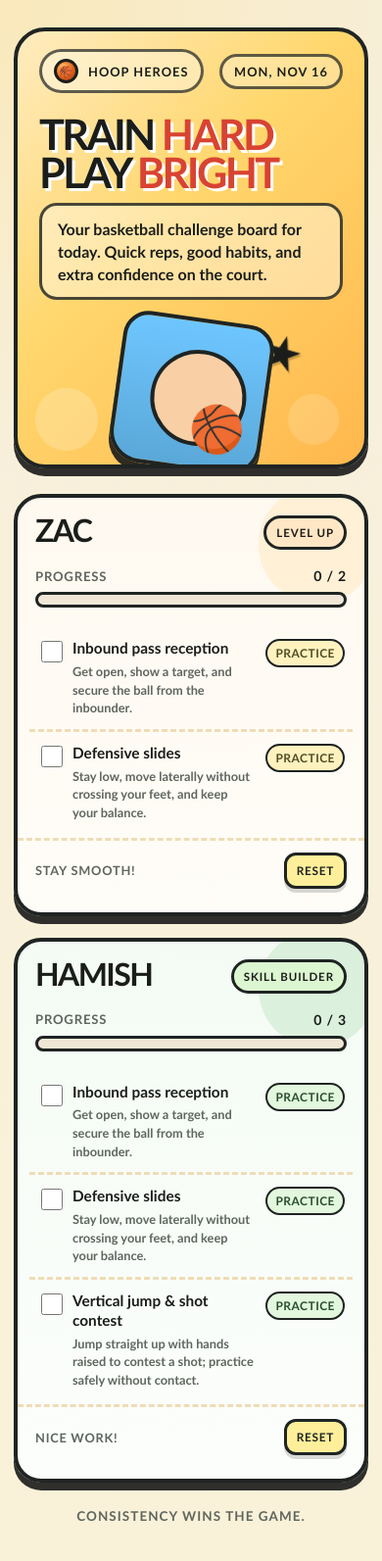
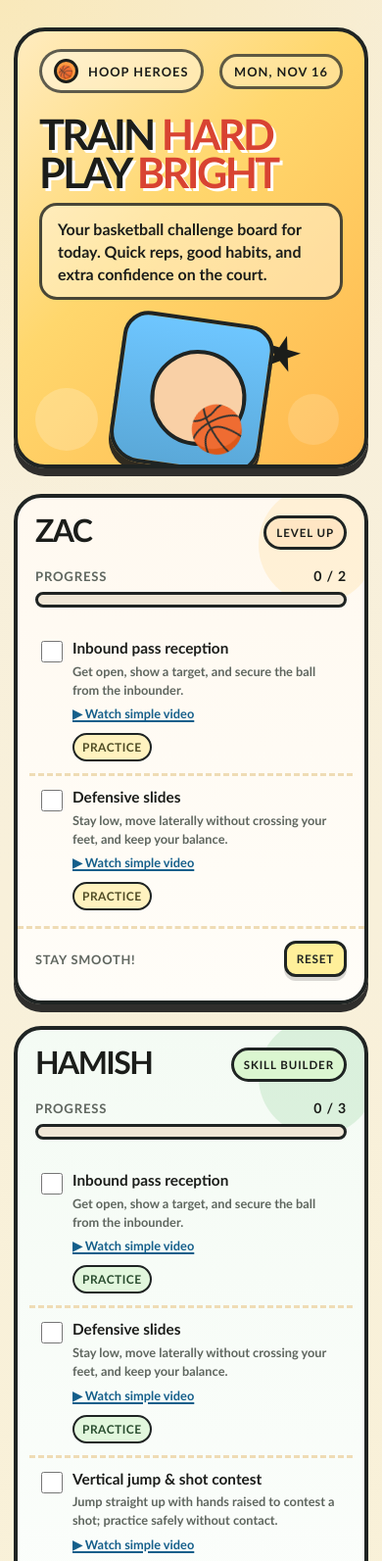
Before and after one commit to garyxuehong/bb-training, a plain HTML site: page index.html in a window 390 px wide. Shown: the top 1593 px of the page at 98% size. Drawn offline with Linux system fonts and the light colour scheme.

Commit message:
Add simple basketball training video links to each checklist item

```diff
--- a/index.html
+++ b/index.html
@@ -6,235 +6,52 @@
   <meta name="theme-color" content="#f5f0dd">
   <title>Hoop Heroes Training Plan</title>
   <style>
-    :root {
-      --bg: #f9f1d8;
-      --paper: #fffaf0;
-      --ink: #1b1d1a;
-      --muted: #5f665f;
-      --red: #ff5d5d;
-      --orange: #ff9b42;
-      --yellow: #ffd85a;
-      --blue: #54b7d6;
-      --green: #67be72;
-      --purple: #8b74ff;
-      --ink-dark: #1f2423;
-      --panel: #fffaf6;
-      --line: #f0d8b0;
-      --shadow: 0 8px 0 rgba(26, 26, 26, 0.9);
-    }
-
-    * { box-sizing: border-box; }
-
-    body {
-      margin: 0;
-      background:
-        radial-gradient(circle at top left, rgba(255, 214, 90, 0.26), transparent 28%),
-        linear-gradient(180deg, #f7efdc 0%, var(--bg) 100%);
-      color: var(--ink);
-      font-family: "Trebuchet MS", "Segoe UI", sans-serif;
-    }
-
-    .page { width: min(1120px, calc(100% - 28px)); margin: 0 auto; padding: 28px 0 50px; }
-    .banner {
-      position: relative; overflow: hidden;
-      background: linear-gradient(135deg, #ffecc0 0%, #ffd76d 42%, #ffb74c 100%);
-      border: 4px solid var(--ink-dark); border-radius: 32px;
-      box-shadow: var(--shadow); padding: 18px 22px 20px;
-    }
-    .banner::before, .banner::after {
-      content: ""; position: absolute; inset: auto auto 14px 18px;
-      width: 64px; height: 64px; border-radius: 50%; background: rgba(255,255,255,0.2);
-    }
-    .banner::after { left: auto; right: 26px; bottom: 20px; width: 52px; height: 52px; background: rgba(255,255,255,0.15); }
-    .topbar {
-      display: flex; justify-content: space-between; align-items: center; gap: 12px;
-      position: relative; z-index: 1; font-weight: 900; letter-spacing: 0.08em;
-      text-transform: uppercase; font-size: 0.8rem;
-    }
-    .brand {
-      display: inline-flex; align-items: center; gap: 10px; background: rgba(255,255,255,0.35);
-      border: 3px solid rgba(27,29,26,0.7); padding: 7px 12px; border-radius: 999px;
-    }
-    .ball {
-      width: 25px; height: 25px; display: grid; place-items: center; border-radius: 50%;
-      background: radial-gradient(circle at 35% 30%, #ffd7a2 0%, #ff9b42 22%, #d85d1a 58%, #a94318 100%);
-      border: 3px solid #1b1d1a; color: #fff; font-size: 0.7rem;
-    }
-    .today { background: rgba(255,255,255,0.28); border: 3px solid rgba(27,29,26,0.7); border-radius: 999px; padding: 7px 12px; }
-    .hero {
-      position: relative; z-index: 1; display: grid; grid-template-columns: 1.3fr 0.7fr;
-      gap: 18px; align-items: center; padding-top: 22px;
-    }
-    .title-wrap { display: flex; flex-direction: column; gap: 12px; }
-    h1 {
-      margin: 0; font-size: clamp(2.7rem, 6vw, 5.2rem); line-height: 0.9;
-      letter-spacing: -0.06em; text-transform: uppercase; text-shadow: 3px 3px 0 #fff;
-    }
-    h1 .accent { color: #d84332; }
-    .subtitle {
-      margin: 0; max-width: 560px; background: rgba(255,255,255,0.4);
-      border: 3px solid rgba(27,29,26,0.8); border-radius: 18px; padding: 12px 16px;
-      font-size: 1rem; font-weight: 800; line-height: 1.45;
-    }
-    .hero-art { position: relative; height: 170px; display: grid; place-items: center; }
-    .hero-figure {
-      position: relative; width: 155px; height: 155px;
-      background: linear-gradient(180deg, #6ec6ff 0%, #5aa8d8 100%);
-      border: 4px solid var(--ink-dark); border-radius: 26px 26px 32px 32px;
-      box-shadow: var(--shadow); transform: rotate(8deg);
-    }
-    .hero-figure::before {
-      content: ""; position: absolute; left: 32px; top: 28px; width: 90px; height: 90px;
-      background: #f9d0a6; border-radius: 50%; border: 4px solid var(--ink-dark);
-    }
-    .hero-figure::after { content: "🏀"; position: absolute; inset: auto 14px 14px auto; font-size: 46px; transform: rotate(15deg); }
-    .starburst { position: absolute; right: 40px; top: 6px; font-size: 3rem; transform: rotate(16deg); filter: drop-shadow(2px 2px 0 rgba(0,0,0,0.2)); }
-    .kids-grid { display: grid; grid-template-columns: repeat(2, minmax(0, 1fr)); gap: 22px; margin-top: 26px; }
-    .kid-card {
-      position: relative; overflow: hidden; background: var(--panel); border: 4px solid var(--ink-dark);
-      border-radius: 28px; box-shadow: var(--shadow); padding-bottom: 14px;
-    }
-    .kid-card.zac { background: linear-gradient(180deg, #fff9f0 0%, #fffdf8 100%); }
-    .kid-card.hamish { background: linear-gradient(180deg, #f4fbf4 0%, #fcfefc 100%); }
-    .kid-card::before {
-      content: ""; position: absolute; top: -12px; right: -12px; width: 120px; height: 120px;
-      border-radius: 50%; background: rgba(255, 189, 78, 0.16); z-index: 0;
-    }
-    .kid-card.hamish::before { background: rgba(103, 190, 114, 0.18); }
-    .card-head, .card-foot, .task-list { position: relative; z-index: 1; }
-    .card-head { padding: 18px 18px 10px; }
-    .kid-top { display: flex; justify-content: space-between; gap: 12px; align-items: flex-start; }
-    h2 { margin: 0; font-size: clamp(2rem, 4vw, 2.7rem); line-height: 0.92; letter-spacing: -0.05em; text-transform: uppercase; }
-    .badge {
-      display: inline-flex; align-items: center; justify-content: center; padding: 8px 10px;
-      border-radius: 999px; border: 3px solid var(--ink-dark); background: #fff;
-      font-size: 0.72rem; font-weight: 900; letter-spacing: 0.08em; text-transform: uppercase; white-space: nowrap;
-    }
-    .zac .badge { background: #ffe6c4; }
-    .hamish .badge { background: #dbf6d0; }
-    .progress-wrap { margin-top: 18px; }
-    .progress-label {
-      display: flex; justify-content: space-between; align-items: center; margin-bottom: 8px;
-      font-size: 0.82rem; font-weight: 900; letter-spacing: 0.06em; text-transform: uppercase; color: var(--muted);
-    }
-    .progress-label strong { color: var(--ink); font-size: 0.88rem; }
-    .track { position: relative; height: 16px; border: 3px solid var(--ink-dark); border-radius: 999px; background: #efe6d6; overflow: hidden; }
-    .fill {
-      position: absolute; inset: 0 auto 0 0; width: 0%;
-      background: linear-gradient(90deg, #ffb75a 0%, #ff7a59 100%); border-radius: 999px; transition: width 0.25s ease;
-    }
-    .hamish .fill { background: linear-gradient(90deg, #76d68d 0%, #4fc66d 100%); }
-    .task-list { list-style: none; padding: 10px 12px 0; margin: 0; }
-    .task {
-      display: grid; grid-template-columns: 24px 1fr auto; gap: 12px; align-items: start;
-      padding: 12px 8px; margin: 0; border-top: 3px dashed #efdcb5;
-    }
-    .task:first-child { border-top: 0; }
-    .task input { width: 22px; height: 22px; margin-top: 2px; accent-color: var(--green); cursor: pointer; }
-    .task-text { display: block; font-weight: 900; font-size: 0.96rem; line-height: 1.3; }
-    .task-detail { display: block; margin-top: 4px; color: var(--muted); font-size: 0.8rem; font-weight: 700; line-height: 1.45; }
-    .minutes {
-      display: inline-flex; align-items: center; justify-content: center; padding: 5px 8px;
-      background: #fff2bf; border: 2px solid var(--ink-dark); border-radius: 999px;
-      font-size: 0.75rem; font-weight: 900; letter-spacing: 0.04em; text-transform: uppercase;
-      color: #504c25; white-space: nowrap;
-    }
-    .hamish .minutes { background: #e2f7dd; color: #294d2f; }
-    .task:has(input:checked) .task-text { color: var(--muted); text-decoration: line-through; text-decoration-thickness: 2px; text-decoration-color: var(--red); }
-    .card-foot {
-      display: flex; justify-content: space-between; align-items: center; gap: 12px;
-      padding: 12px 18px 10px; margin-top: 4px; border-top: 3px dashed #efdcb5;
-    }
-    .cheer { font-size: 0.8rem; font-weight: 900; letter-spacing: 0.06em; text-transform: uppercase; color: var(--muted); }
-    .reset {
-      border: 3px solid var(--ink-dark); border-radius: 12px; background: #ffef9a; color: var(--ink-dark);
-      font: inherit; font-size: 0.74rem; font-weight: 900; letter-spacing: 0.06em; text-transform: uppercase;
-      padding: 8px 10px; cursor: pointer; box-shadow: 0 4px 0 rgba(0, 0, 0, 0.15); transition: transform 0.1s ease;
-    }
-    .reset:active { transform: translateY(2px); box-shadow: 0 2px 0 rgba(0, 0, 0, 0.15); }
-    .footer { margin-top: 26px; text-align: center; font-size: 0.84rem; font-weight: 900; letter-spacing: 0.08em; text-transform: uppercase; color: var(--muted); }
-    @media (max-width: 760px) {
-      .hero { grid-template-columns: 1fr; }
-      .hero-art { height: 130px; }
-      .kids-grid { grid-template-columns: 1fr; }
-    }
+    :root{--bg:#f9f1d8;--ink:#1b1d1a;--muted:#5f665f;--red:#ff5d5d;--green:#67be72;--dark:#1f2423;--shadow:0 8px 0 rgba(26,26,26,.9)}
+    *{box-sizing:border-box}body{margin:0;background:radial-gradient(circle at top left,rgba(255,214,90,.26),transparent 28%),linear-gradient(180deg,#f7efdc 0%,var(--bg) 100%);color:var(--ink);font-family:"Trebuchet MS","Segoe UI",sans-serif}
+    .page{width:min(1120px,calc(100% - 28px));margin:auto;padding:28px 0 50px}.banner{position:relative;overflow:hidden;background:linear-gradient(135deg,#ffecc0 0%,#ffd76d 42%,#ffb74c 100%);border:4px solid var(--dark);border-radius:32px;box-shadow:var(--shadow);padding:18px 22px 20px}.banner:before,.banner:after{content:"";position:absolute;inset:auto auto 14px 18px;width:64px;height:64px;border-radius:50%;background:rgba(255,255,255,.2)}.banner:after{left:auto;right:26px;bottom:20px;width:52px;height:52px;background:rgba(255,255,255,.15)}
+    .topbar{display:flex;justify-content:space-between;align-items:center;gap:12px;position:relative;z-index:1;font-weight:900;letter-spacing:.08em;text-transform:uppercase;font-size:.8rem}.brand{display:inline-flex;align-items:center;gap:10px;background:rgba(255,255,255,.35);border:3px solid rgba(27,29,26,.7);padding:7px 12px;border-radius:999px}.ball{width:25px;height:25px;display:grid;place-items:center;border-radius:50%;background:#ff9b42;border:3px solid #1b1d1a}.today{background:rgba(255,255,255,.28);border:3px solid rgba(27,29,26,.7);border-radius:999px;padding:7px 12px}
+    .hero{position:relative;z-index:1;display:grid;grid-template-columns:1.3fr .7fr;gap:18px;align-items:center;padding-top:22px}.title-wrap{display:flex;flex-direction:column;gap:12px}h1{margin:0;font-size:clamp(2.7rem,6vw,5.2rem);line-height:.9;letter-spacing:-.06em;text-transform:uppercase;text-shadow:3px 3px #fff}h1 .accent{color:#d84332}.subtitle{margin:0;max-width:560px;background:rgba(255,255,255,.4);border:3px solid rgba(27,29,26,.8);border-radius:18px;padding:12px 16px;font-weight:800;line-height:1.45}.hero-art{position:relative;height:170px;display:grid;place-items:center}.hero-figure{position:relative;width:155px;height:155px;background:linear-gradient(#6ec6ff,#5aa8d8);border:4px solid var(--dark);border-radius:26px 26px 32px 32px;box-shadow:var(--shadow);transform:rotate(8deg)}.hero-figure:before{content:"";position:absolute;left:32px;top:28px;width:90px;height:90px;background:#f9d0a6;border-radius:50%;border:4px solid var(--dark)}.hero-figure:after{content:"🏀";position:absolute;right:14px;bottom:14px;font-size:46px;transform:rotate(15deg)}.starburst{position:absolute;right:40px;top:6px;font-size:3rem;transform:rotate(16deg)}
+    .kids-grid{display:grid;grid-template-columns:repeat(2,minmax(0,1fr));gap:22px;margin-top:26px}.kid-card{position:relative;overflow:hidden;background:#fffaf6;border:4px solid var(--dark);border-radius:28px;box-shadow:var(--shadow);padding-bottom:14px}.kid-card.zac{background:linear-gradient(#fff9f0,#fffdf8)}.kid-card.hamish{background:linear-gradient(#f4fbf4,#fcfefc)}.kid-card:before{content:"";position:absolute;top:-12px;right:-12px;width:120px;height:120px;border-radius:50%;background:rgba(255,189,78,.16)}.kid-card.hamish:before{background:rgba(103,190,114,.18)}.card-head,.card-foot,.task-list{position:relative;z-index:1}.card-head{padding:18px 18px 10px}.kid-top{display:flex;justify-content:space-between;gap:12px;align-items:flex-start}h2{margin:0;font-size:clamp(2rem,4vw,2.7rem);line-height:.92;letter-spacing:-.05em;text-transform:uppercase}.badge{display:inline-flex;align-items:center;justify-content:center;padding:8px 10px;border-radius:999px;border:3px solid var(--dark);background:#fff;font-size:.72rem;font-weight:900;letter-spacing:.08em;text-transform:uppercase;white-space:nowrap}.zac .badge{background:#ffe6c4}.hamish .badge{background:#dbf6d0}
+    .progress-wrap{margin-top:18px}.progress-label{display:flex;justify-content:space-between;align-items:center;margin-bottom:8px;font-size:.82rem;font-weight:900;letter-spacing:.06em;text-transform:uppercase;color:var(--muted)}.progress-label strong{color:var(--ink);font-size:.88rem}.track{position:relative;height:16px;border:3px solid var(--dark);border-radius:999px;background:#efe6d6;overflow:hidden}.fill{position:absolute;inset:0 auto 0 0;width:0;background:linear-gradient(90deg,#ffb75a,#ff7a59);border-radius:999px;transition:width .25s ease}.hamish .fill{background:linear-gradient(90deg,#76d68d,#4fc66d)}
+    .task-list{list-style:none;padding:10px 12px 0;margin:0}.task{display:grid;grid-template-columns:24px 1fr auto;gap:12px;align-items:start;padding:12px 8px;margin:0;border-top:3px dashed #efdcb5}.task:first-child{border-top:0}.task input{width:22px;height:22px;margin-top:2px;accent-color:var(--green);cursor:pointer}.task-text{display:block;font-weight:900;font-size:.96rem;line-height:1.3}.task-detail{display:block;margin-top:4px;color:var(--muted);font-size:.8rem;font-weight:700;line-height:1.45}.video-link{display:inline-block;margin-top:7px;color:#155f8b;font-size:.8rem;font-weight:900;text-decoration:underline;text-decoration-thickness:2px;text-underline-offset:2px}.video-link:hover{color:#a63d22}.minutes{display:inline-flex;align-items:center;justify-content:center;padding:5px 8px;background:#fff2bf;border:2px solid var(--dark);border-radius:999px;font-size:.75rem;font-weight:900;letter-spacing:.04em;text-transform:uppercase;color:#504c25;white-space:nowrap}.hamish .minutes{background:#e2f7dd;color:#294d2f}.task:has(input:checked) .task-text{color:var(--muted);text-decoration:line-through;text-decoration-thickness:2px;text-decoration-color:var(--red)}
+    .card-foot{display:flex;justify-content:space-between;align-items:center;gap:12px;padding:12px 18px 10px;margin-top:4px;border-top:3px dashed #efdcb5}.cheer{font-size:.8rem;font-weight:900;letter-spacing:.06em;text-transform:uppercase;color:var(--muted)}.reset{border:3px solid var(--dark);border-radius:12px;background:#ffef9a;color:var(--dark);font:inherit;font-size:.74rem;font-weight:900;letter-spacing:.06em;text-transform:uppercase;padding:8px 10px;cursor:pointer;box-shadow:0 4px rgba(0,0,0,.15)}.reset:active{transform:translateY(2px);box-shadow:0 2px rgba(0,0,0,.15)}.footer{margin-top:26px;text-align:center;font-size:.84rem;font-weight:900;letter-spacing:.08em;text-transform:uppercase;color:var(--muted)}
+    @media(max-width:760px){.hero{grid-template-columns:1fr}.hero-art{height:130px}.kids-grid{grid-template-columns:1fr}}@media(max-width:420px){.task{grid-template-columns:24px 1fr}.minutes{grid-column:2;justify-self:start}}
   </style>
 </head>
 <body>
   <main class="page">
     <section class="banner" aria-label="Basketball training banner">
-      <div class="topbar">
-        <div class="brand"><span class="ball">🏀</span> Hoop Heroes</div>
-        <div class="today" id="today">Today</div>
-      </div>
-
+      <div class="topbar"><div class="brand"><span class="ball" aria-hidden="true">🏀</span> Hoop Heroes</div><div class="today" id="today">Today</div></div>
       <div class="hero">
-        <div class="title-wrap">
-          <h1>Train <span class="accent">Hard</span><br>Play <span class="accent">Bright</span></h1>
-          <p class="subtitle">Your basketball challenge board for today. Quick reps, good habits, and extra confidence on the court.</p>
-        </div>
-        <div class="hero-art" aria-hidden="true">
-          <div class="starburst">★</div>
-          <div class="hero-figure"></div>
-        </div>
+        <div class="title-wrap"><h1>Train <span class="accent">Hard</span><br>Play <span class="accent">Bright</span></h1><p class="subtitle">Your basketball challenge board for today. Quick reps, good habits, and extra confidence on the court.</p></div>
+        <div class="hero-art" aria-hidden="true"><div class="starburst">★</div><div class="hero-figure"></div></div>
       </div>
     </section>
 
     <section class="kids-grid" aria-label="Training todo lists for Zac and Hamish">
       <article class="kid-card zac" data-kid="zac">
-        <div class="card-head">
-          <div class="kid-top">
-            <h2>Zac</h2>
-            <span class="badge">Level Up</span>
-          </div>
-          <div class="progress-wrap">
-            <div class="progress-label"><span>Progress</span><strong class="progress-label-text">0 / 2</strong></div>
-            <div class="track" role="progressbar" aria-label="Zac's training progress" aria-valuemin="0" aria-valuemax="2" aria-valuenow="0"><div class="fill"></div></div>
-          </div>
-        </div>
+        <div class="card-head"><div class="kid-top"><h2>Zac</h2><span class="badge">Level Up</span></div><div class="progress-wrap"><div class="progress-label"><span>Progress</span><strong class="progress-label-text">0 / 2</strong></div><div class="track" role="progressbar" aria-label="Zac's training progress" aria-valuemin="0" aria-valuemax="2" aria-valuenow="0"><div class="fill"></div></div></div></div>
         <ul class="task-list">
-          <li class="task"><input type="checkbox"><div><span class="task-text">Inbound pass reception</span><span class="task-detail">Get open, show a target, and secure the ball from the inbounder.</span></div><span class="minutes">Practice</span></li>
-          <li class="task"><input type="checkbox"><div><span class="task-text">Defensive slides</span><span class="task-detail">Stay low, move laterally without crossing your feet, and keep your balance.</span></div><span class="minutes">Practice</span></li>
+          <li class="task"><input type="checkbox" aria-label="Mark inbound pass reception complete"><div><span class="task-text">Inbound pass reception</span><span class="task-detail">Get open, show a target, and secure the ball from the inbounder.</span><a class="video-link" href="https://www.youtube.com/results?search_query=basketball+inbound+pass+receiving+drill+beginner" target="_blank" rel="noopener noreferrer">▶ Watch simple video</a></div><span class="minutes">Practice</span></li>
+          <li class="task"><input type="checkbox" aria-label="Mark defensive slides complete"><div><span class="task-text">Defensive slides</span><span class="task-detail">Stay low, move laterally without crossing your feet, and keep your balance.</span><a class="video-link" href="https://www.youtube.com/results?search_query=basketball+defensive+slides+drill+beginner" target="_blank" rel="noopener noreferrer">▶ Watch simple video</a></div><span class="minutes">Practice</span></li>
         </ul>
-        <div class="card-foot">
-          <span class="cheer">Stay smooth!</span>
-          <button class="reset" type="button">Reset</button>
-        </div>
+        <div class="card-foot"><span class="cheer">Stay smooth!</span><button class="reset" type="button">Reset</button></div>
       </article>
 
       <article class="kid-card hamish" data-kid="hamish">
-        <div class="card-head">
-          <div class="kid-top">
-            <h2>Hamish</h2>
-            <span class="badge">Skill Builder</span>
-          </div>
-          <div class="progress-wrap">
-            <div class="progress-label"><span>Progress</span><strong class="progress-label-text">0 / 3</strong></div>
-            <div class="track" role="progressbar" aria-label="Hamish's training progress" aria-valuemin="0" aria-valuemax="3" aria-valuenow="0"><div class="fill"></div></div>
-          </div>
-        </div>
+        <div class="card-head"><div class="kid-top"><h2>Hamish</h2><span class="badge">Skill Builder</span></div><div class="progress-wrap"><div class="progress-label"><span>Progress</span><strong class="progress-label-text">0 / 3</strong></div><div class="track" role="progressbar" aria-label="Hamish's training progress" aria-valuemin="0" aria-valuemax="3" aria-valuenow="0"><div class="fill"></div></div></div></div>
         <ul class="task-list">
-          <li class="task"><input type="checkbox"><div><span class="task-text">Inbound pass reception</span><span class="task-detail">Get open, show a target, and secure the ball from the inbounder.</span></div><span class="minutes">Practice</span></li>
-          <li class="task"><input type="checkbox"><div><span class="task-text">Defensive slides</span><span class="task-detail">Stay low, move laterally without crossing your feet, and keep your balance.</span></div><span class="minutes">Practice</span></li>
-          <li class="task"><input type="checkbox"><div><span class="task-text">Vertical jump & shot contest</span><span class="task-detail">Jump straight up with hands raised to contest a shot; practice safely without contact.</span></div><span class="minutes">Practice</span></li>
+          <li class="task"><input type="checkbox" aria-label="Mark inbound pass reception complete"><div><span class="task-text">Inbound pass reception</span><span class="task-detail">Get open, show a target, and secure the ball from the inbounder.</span><a class="video-link" href="https://www.youtube.com/results?search_query=basketball+inbound+pass+receiving+drill+beginner" target="_blank" rel="noopener noreferrer">▶ Watch simple video</a></div><span class="minutes">Practice</span></li>
+          <li class="task"><input type="checkbox" aria-label="Mark defensive slides complete"><div><span class="task-text">Defensive slides</span><span class="task-detail">Stay low, move laterally without crossing your feet, and keep your balance.</span><a class="video-link" href="https://www.youtube.com/results?search_query=basketball+defensive+slides+drill+beginner" target="_blank" rel="noopener noreferrer">▶ Watch simple video</a></div><span class="minutes">Practice</span></li>
+          <li class="task"><input type="checkbox" aria-label="Mark vertical jump and shot contest complete"><div><span class="task-text">Vertical jump & shot contest</span><span class="task-detail">Jump straight up with hands raised to contest a shot; practice safely without contact.</span><a class="video-link" href="https://www.youtube.com/results?search_query=basketball+shot+contest+vertical+jump+drill+beginner" target="_blank" rel="noopener noreferrer">▶ Watch simple video</a></div><span class="minutes">Practice</span></li>
         </ul>
-        <div class="card-foot">
-          <span class="cheer">Nice work!</span>
-          <button class="reset" type="button">Reset</button>
-        </div>
+        <div class="card-foot"><span class="cheer">Nice work!</span><button class="reset" type="button">Reset</button></div>
       </article>
     </section>
-
     <div class="footer">Consistency wins the game.</div>
   </main>
-
   <script>
-    document.getElementById('today').textContent = new Date().toLocaleDateString(undefined, {
-      weekday: 'short',
-      month: 'short',
-      day: 'numeric'
-    });
-
+    document.getElementById('today').textContent = new Date().toLocaleDateString(undefined, { weekday: 'short', month: 'short', day: 'numeric' });
     document.querySelectorAll('.kid-card').forEach((card) => {
       const key = 'hoop-heroes-' + card.dataset.kid + '-' + new Date().toISOString().slice(0, 10);
       const boxes = [...card.querySelectorAll('input[type="checkbox"]')];
@@ -242,11 +59,7 @@
       const fill = card.querySelector('.fill');
       const track = card.querySelector('.track');
       const saved = JSON.parse(localStorage.getItem(key) || '[]');
-
-      boxes.forEach((box, index) => {
-        box.checked = !!saved[index];
-      });
-
+      boxes.forEach((box, index) => { box.checked = !!saved[index]; });
       function update() {
         const done = boxes.filter((box) => box.checked).length;
         progressText.textContent = `${done} / ${boxes.length}`;
@@ -254,13 +67,8 @@
         fill.style.width = `${(done / boxes.length) * 100}%`;
         localStorage.setItem(key, JSON.stringify(boxes.map((box) => box.checked)));
       }
-
       boxes.forEach((box) => box.addEventListener('change', update));
-      card.querySelector('.reset').addEventListener('click', () => {
-        boxes.forEach((box) => (box.checked = false));
-        update();
-      });
-
+      card.querySelector('.reset').addEventListener('click', () => { boxes.forEach((box) => { box.checked = false; }); update(); });
       update();
     });
   </script>
```
